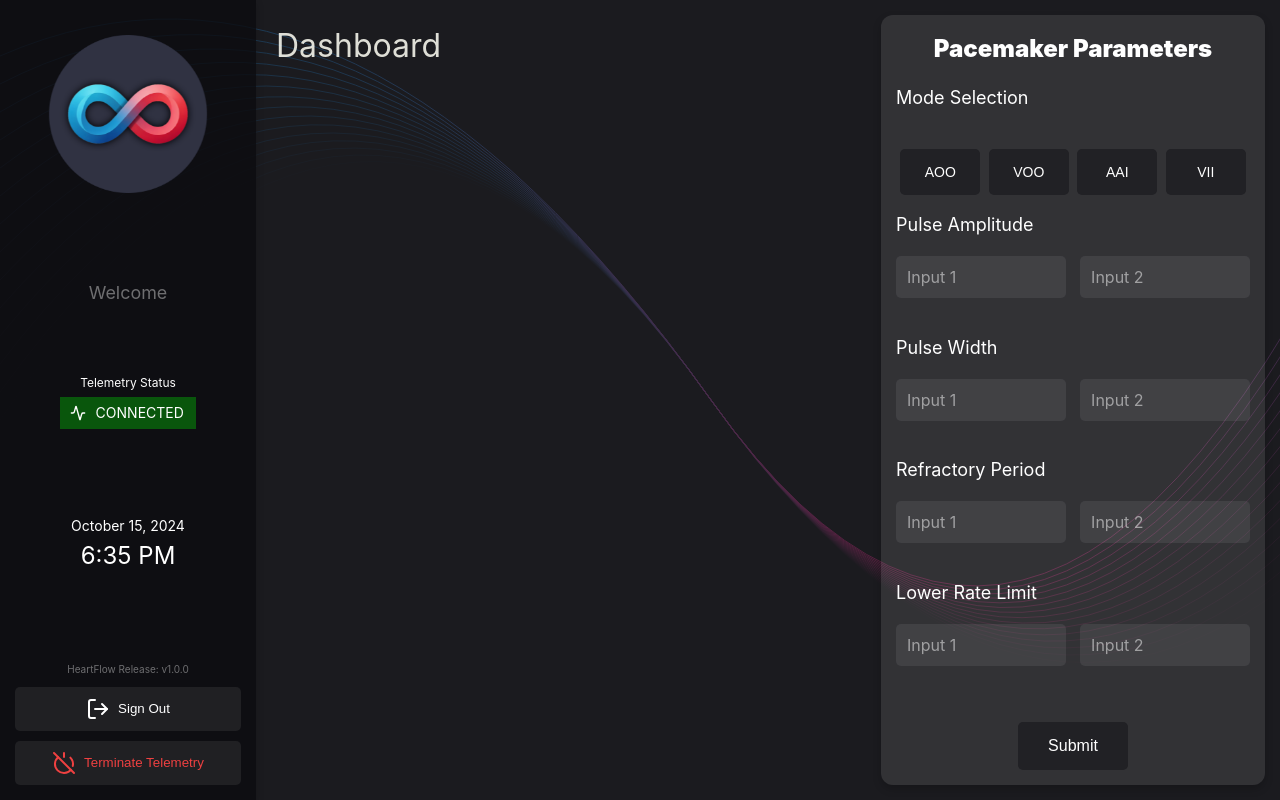
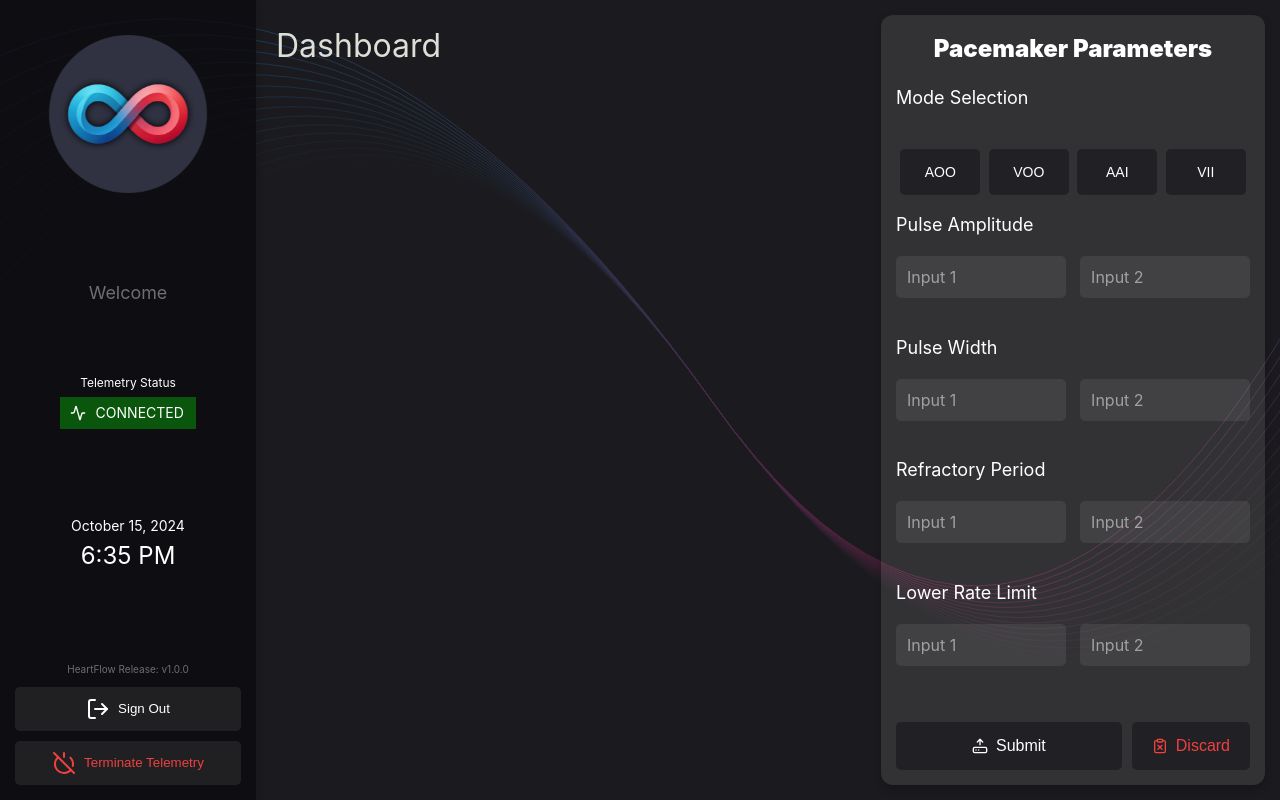
Before and after one commit to andrewderango/HeartFlow, a React (Vite) app in the folder dcm/src/renderer/: page /#/dashboard in a window 1280 px wide. Built offline with nearby package versions, Linux system fonts and the light colour scheme.

Commit message:
add icons and discard button

```diff
--- a/dcm/src/renderer/src/pages/Dashboard/Dashboard.css
+++ b/dcm/src/renderer/src/pages/Dashboard/Dashboard.css
@@ -211,11 +211,12 @@
   transition: ease-in-out 0.3s;
 }
 
-.submit-button-container {
+.button-container {
   width: 100%;
   display: flex;
   justify-content: center;
   margin-top: 20px;
+  gap: 10px;
 }
 
 .submit-button {
@@ -224,14 +225,38 @@
   border: none;
   color: white;
   cursor: pointer;
+  display: flex;
+  align-items: center;
+  justify-content: center;
   padding: 15px 30px;
+  transition: ease-in-out 0.3s;
+  font-size: 16px;
+  width: 100%;
+}
+
+.discard-button {
+  background: rgba(27, 27, 31, 0.75);
+  border-radius: 5px;
+  border: none;
+  color: rgb(238, 65, 65);
+  cursor: pointer;
+  display: flex;
+  align-items: center;
+  justify-content: center;
+  padding: 15px 20px;
   transition: ease-in-out 0.3s;
   font-size: 16px;
 }
 
-.submit-button:hover {
+.submit-button:hover,
+.discard-button:hover {
   background: rgba(27, 27, 31, 1.0);
   transition: ease-in-out 0.3s;
+}
+
+.submit-button svg,
+.discard-button svg {
+  margin-right: 8px;
 }
 
 h2 {
@@ -240,7 +265,7 @@ h2 {
 }
 
 h3 {
+  font-size: 18px;
   /* font-weight: bold; */
   text-align: left;
-  font-size: 18px;
 }
--- a/dcm/src/renderer/src/pages/Dashboard/Dashboard.tsx
+++ b/dcm/src/renderer/src/pages/Dashboard/Dashboard.tsx
@@ -2,7 +2,7 @@ import React, { useEffect, useState } from 'react'
 import LogoutButton from '../../components/LogOut/LogOut'
 import TerminateButton from '../../components/Terminate/Terminate'
 import { useUser } from '../../context/UserContext'
-import { Activity } from 'lucide-react'
+import { Activity, HardDriveUpload, ClipboardX } from 'lucide-react'
 import heartflowLogo from '../../assets/heartflow.png'
 import './Dashboard.css'
 
@@ -97,8 +97,15 @@ function Dashboard(): JSX.Element {
           <input type="text" className="input-field" placeholder="Input 1" />
           <input type="text" className="input-field" placeholder="Input 2" />
         </div>
-        <div className="submit-button-container">
-          <button className="submit-button" type="button">Submit</button>
+        <div className="button-container">
+          <button className="submit-button" type="button">
+            <HardDriveUpload size={16} />
+            <span>Submit</span>
+          </button>
+          <button className="discard-button" type="button">
+            <ClipboardX size={16} />
+            <span>Discard</span>
+          </button>
         </div>
       </div>
     </div>
```
